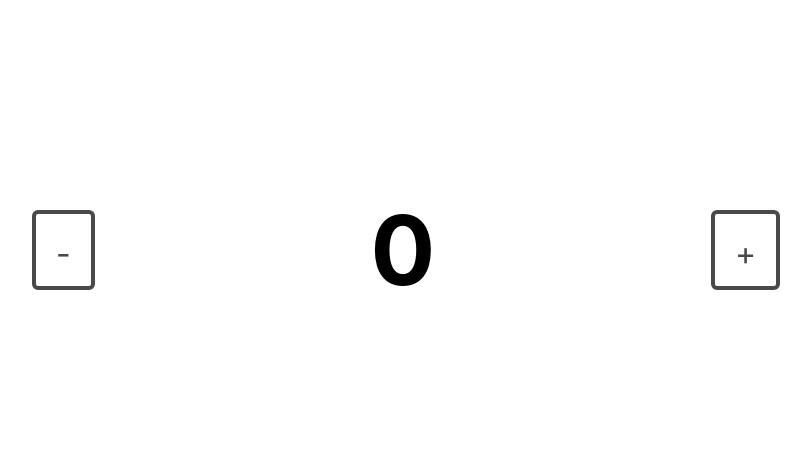
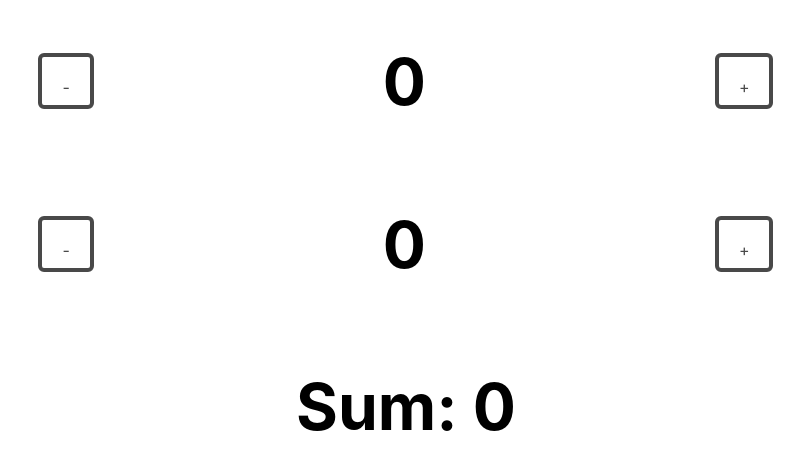
Before and after one commit to MarioHdpz/react-exercises, a React (Create React App) app: page / in a window 1280 px wide. Shown: the top 470 px of the page, without its empty margins (234-1045 px from the left). Built offline with nearby package versions, Linux system fonts and the light colour scheme.

Commit message:
Exercise 2: Real time sum

```diff
--- a/src/App.css
+++ b/src/App.css
@@ -1,14 +1,14 @@
 
 
 .counter {
-  margin: 10%;
+  margin: 0 10%;
   display: flex;
   align-items: center;
   justify-content: space-around;
 }
 
 .counter > div {
-  height: 1em;
+  height: 0.5em;
   color: #494949 !important;
   text-transform: uppercase;
   background: #ffffff;
@@ -16,7 +16,7 @@
   border: 4px solid #494949 !important;
   border-radius: 6px;
   display: inline-block;
-  font-size: 2em;
+  font-size: 1em;
 }
 
 .counter > div:hover {
@@ -28,6 +28,6 @@
 }
 
 h1 {
-  font-size: 6em;
-  display: inline-block;
+  font-size: 4em;
+  text-align: center;
 }
--- a/src/App.js
+++ b/src/App.js
@@ -1,11 +1,11 @@
 import React from 'react';
 import './App.css';
-import Counter from './components/Counter';
+import RealTimeSum from './components/RealTimeSum';
 
 function App() {
   return (
     <div className="main">
-      <Counter />
+      <RealTimeSum />
     </div>
   );
 }
--- a/src/components/Counter/index.js
+++ /dev/null
@@ -1,21 +0,0 @@
-import React, { Component } from "react";
-
-export default class Counter extends Component {
-    state = {
-        count: 0,
-    }
-
-    add = () => {}
-
-    substract = () => {}
-
-    render() {
-        return (
-            <div className="counter">
-                <div>-</div>
-                <h1>{this.state.count}</h1>
-                <div>+</div>
-            </div>
-        );
-    }
-}
--- /dev/null
+++ b/src/components/RealTimeSum/index.js
@@ -0,0 +1,30 @@
+import React, { Component } from "react";
+
+export default class Counter extends Component {
+    state = {
+        countA: 0,
+        countB: 0,
+    }
+
+    add = id => {}
+
+    substract = id => {}
+
+    render() {
+        return (
+            <div>
+                <div className="counter">
+                    <div>-</div>
+                    <h1>{this.state.countA}</h1>
+                    <div>+</div>
+                </div>
+                <div className="counter">
+                    <div>-</div>
+                    <h1>{this.state.countB}</h1>
+                    <div>+</div>
+                </div>
+                <h1>Sum: {0}</h1>
+            </div>
+        );
+    }0
+}
```
Also changed, not shown: 1 other file (tests, documents, lock files or other folders).
